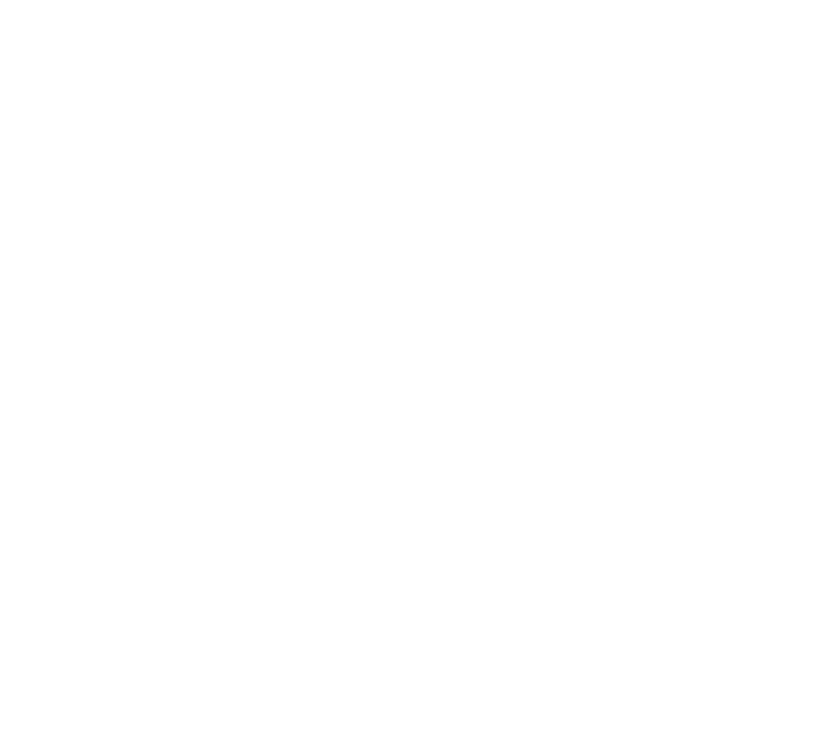
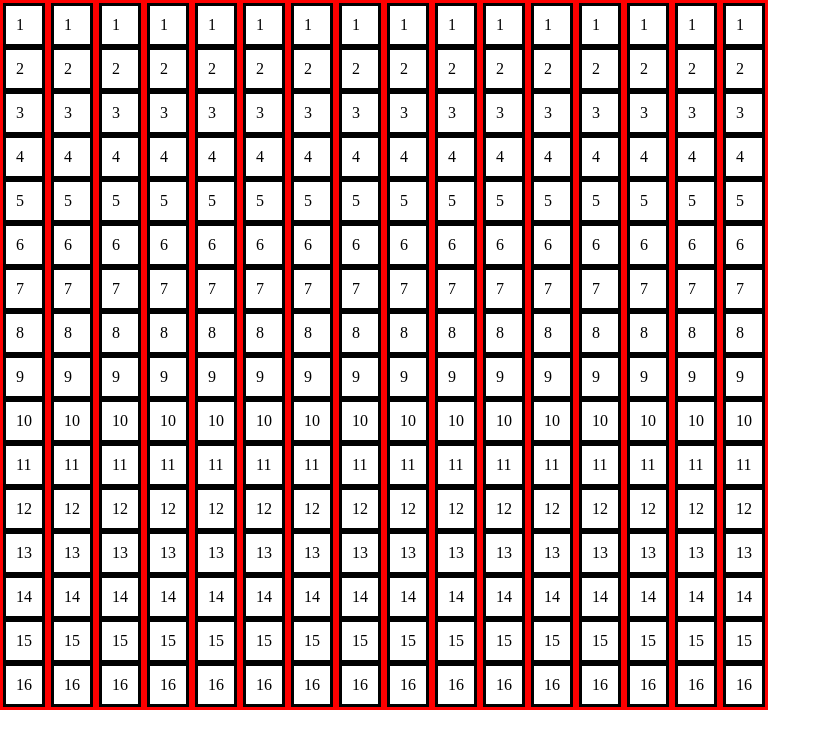
Before and after one commit to chronushan/etch-a-sketch, a plain HTML site: page index.html in a window 1280 px wide. Shown: the whole page, without its empty margins (0-831 px from the left). Drawn offline with Linux system fonts and the light colour scheme.

Commit message:
Add 16x16 grid using flex

```diff
--- a/script.js
+++ b/script.js
@@ -1,4 +1,13 @@
-let sketchDiv = document.createElement("div");
 for (let i = 0; i < 16; i++) {
-	document.querySelector(".container").appendChild(sketchDiv);
+	const rowDiv = document.createElement("div");
+	rowDiv.className = `rowDiv${i}`;
+	document.querySelector(".container").appendChild(rowDiv);
+	rowDiv.style.border = "solid red";
+
+	for (let j = 0; j < 16; j++) {
+		const indvDiv = document.createElement("div");
+		document.querySelector(`.rowDiv${i}`).appendChild(indvDiv);
+		indvDiv.style.cssText = "border: solid black; padding: 10px";
+		indvDiv.textContent = j + 1;
+	}
 }
--- a/style.css
+++ b/style.css
@@ -1,3 +1,11 @@
+* {
+	margin: 0;
+	padding: 0;
+}
 .container {
 	display: flex;
 }
+
+.rowDiv {
+	display: flex;
+}
```
